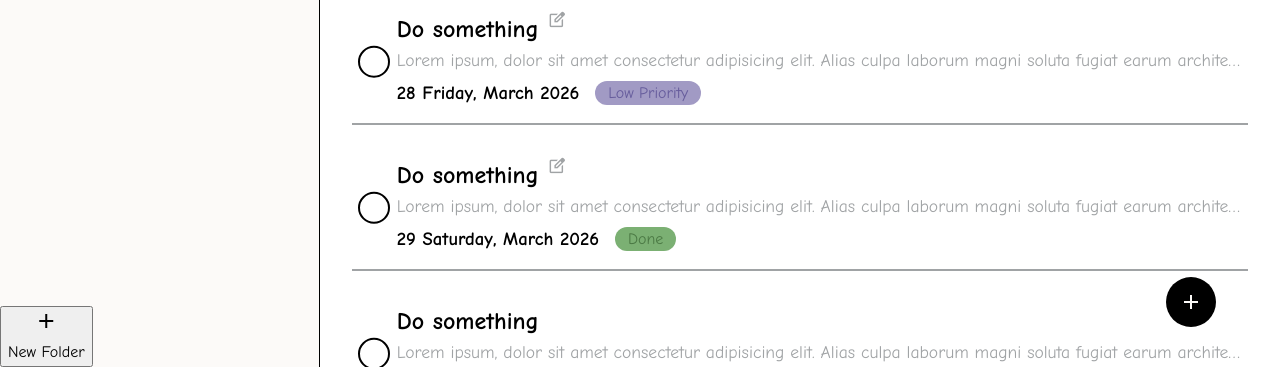
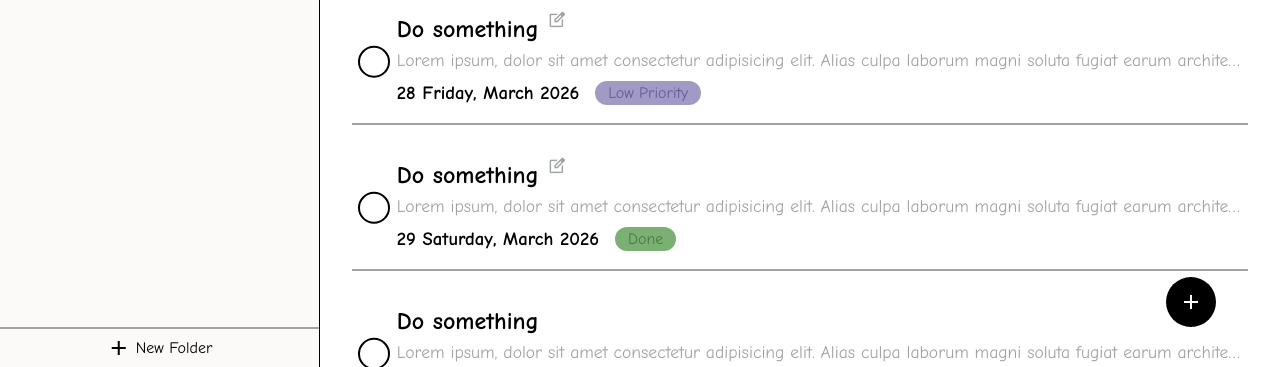
Before and after one commit to DefalterXD/Todo-List, a website built with webpack: page src/template.html in a window 1280 px wide. Shown: the part 433-800 px from the top of the page. Built offline with nearby package versions, Linux system fonts and the light colour scheme.

Commit message:
feat: style folder 'adding' container

```diff
--- a/src/style.css
+++ b/src/style.css
@@ -37,6 +37,27 @@ body {
     & #content {
         grid-area: content;
         max-width: 80dvw;
+    }
+}
+
+.add__container {
+    position: sticky;
+    bottom: 0;
+    display: grid;
+    justify-content: center;
+    align-items: center;
+    border-top: 2px solid var(--accent-color);
+    min-height: 5dvh;
+    background-color: var(--header-color-background);
+
+    & button {
+        fill: var(--accent-color);
+        display: flex;
+        align-items: center;
+        gap: 5px;
+        border: none;
+        background-color: transparent;
+        cursor: pointer;
     }
 }
 
```
